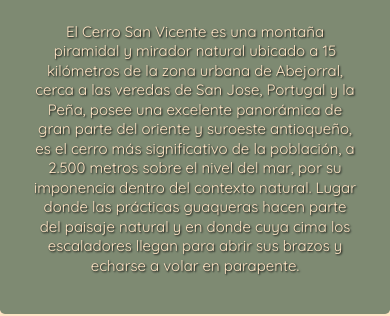
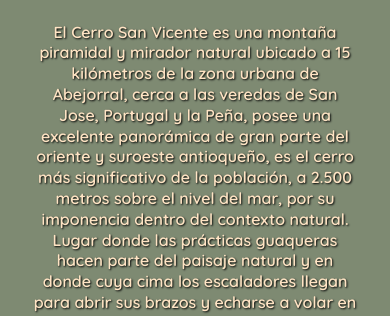
Before and after one commit to gomezevelin/lacasaenelaireweb, a website: page cerro.html in a window 390 px wide. Shown: the part 782-1098 px from the top of the page. Drawn offline with nearby package versions, Linux system fonts and the light colour scheme; a web font is replaced by a local one.

Commit message:
Cambio de grosor parrafo cerro y completud de los alt

```diff
--- a/scss/parciales/_mediaquerys.scss
+++ b/scss/parciales/_mediaquerys.scss
@@ -203,7 +203,9 @@
     .cajaContacto {width: 350px; margin-top: 1rem;}
     .parrafoInfo {text-align: center;}
     .footer__p {font-size: 15px;}
-    .parrafoInfo {font-size: 15px;}
+    .parrafoInfo {
+        font-size: 16px;
+        font-weight: 600;}
     .margintopgrande {margin-top: -4rem;}
     .menosTexto{ display: none;}
 }
```
Also changed, not shown: contacto.html (+1 -1 lines), Css/estilo.css.
